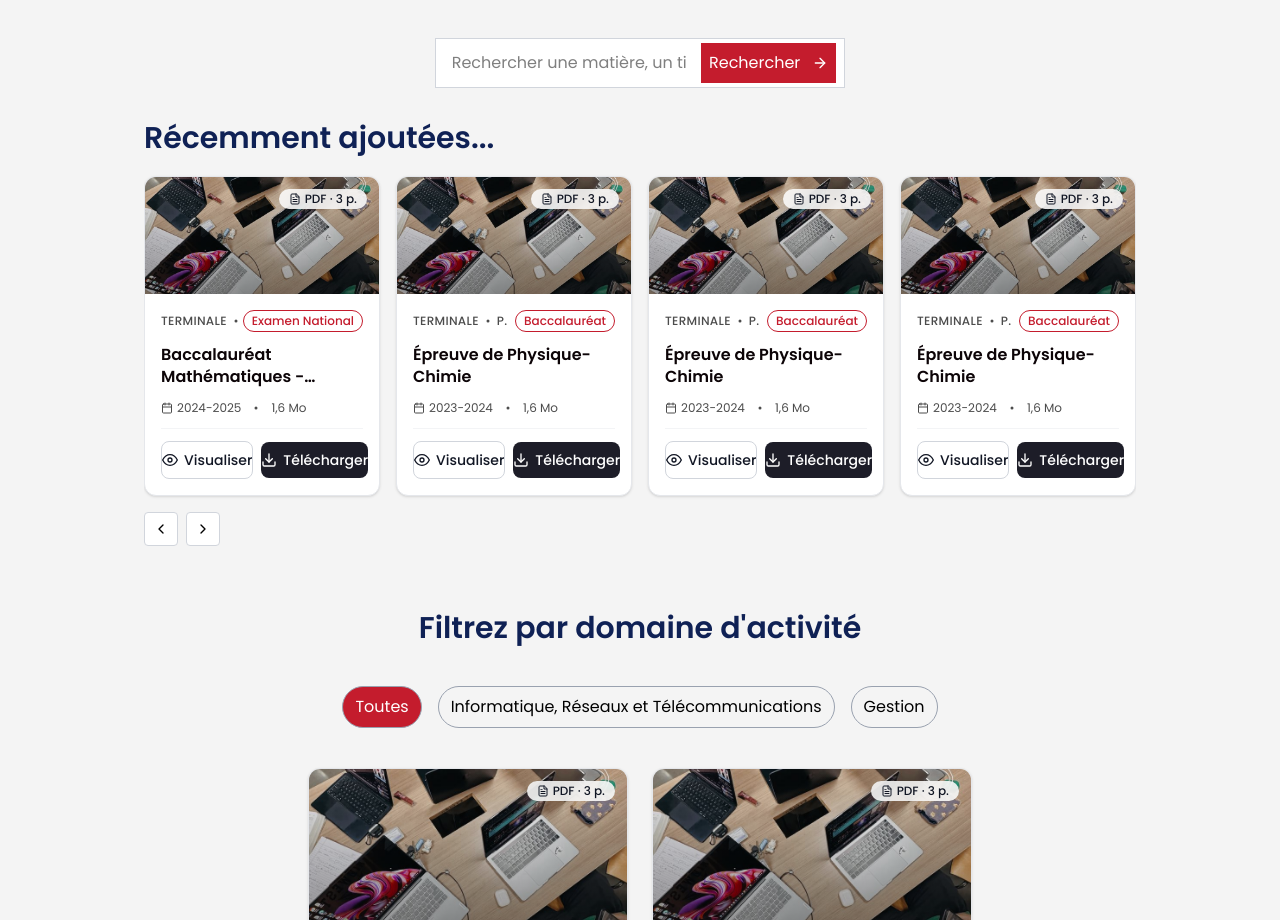
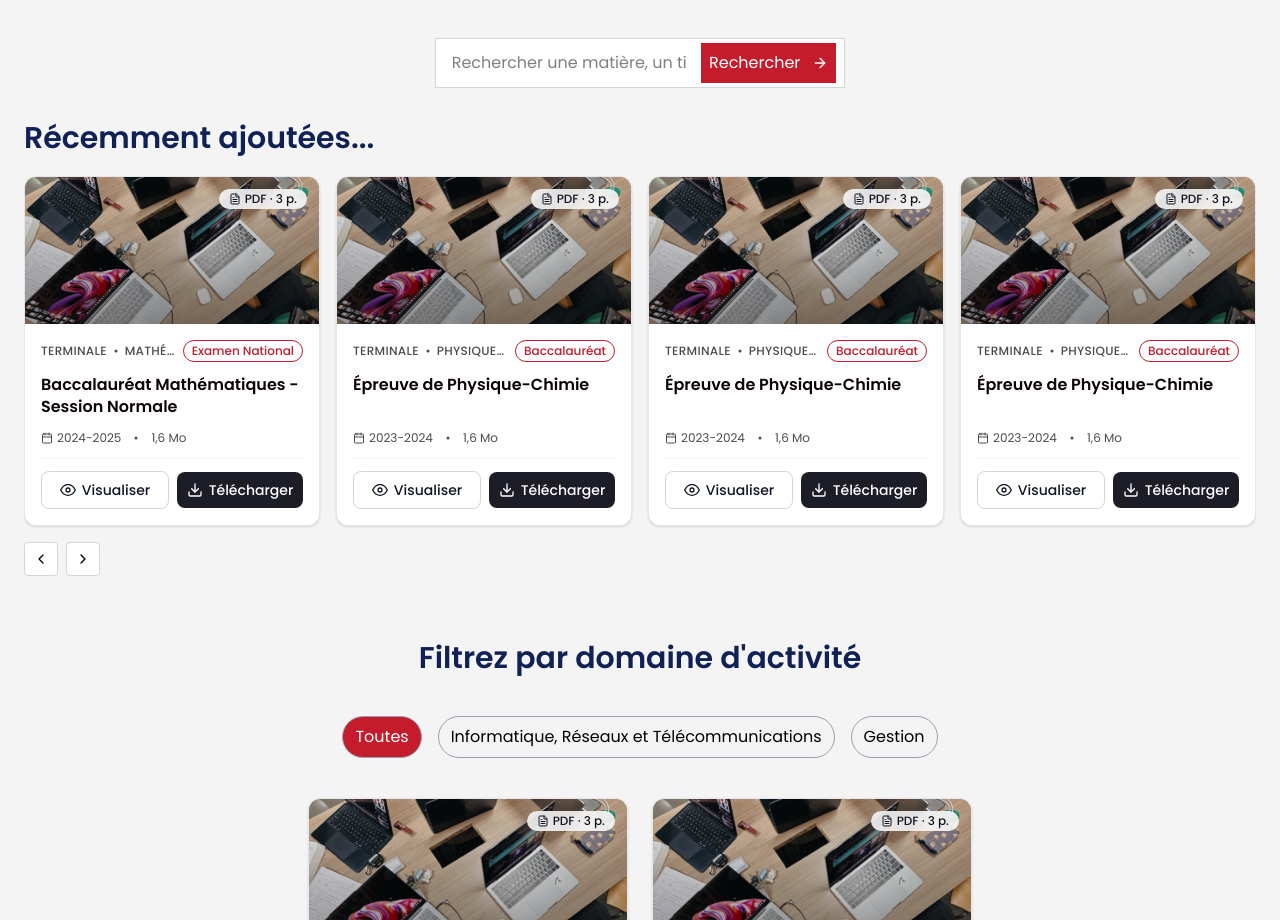
Before and after one commit to kaizen-squad/esgis-epreuves, a Next.js app: page / in a window 1280 px wide. Shown: the part 1480-2400 px from the top of the page. Built offline with nearby package versions, Linux system fonts and the light colour scheme.

Commit message:
refactor(accueil): changed the global container behavior to center element in desktop version

```diff
--- a/src/app/(public)/accueil/components/RecentlyAdded.tsx
+++ b/src/app/(public)/accueil/components/RecentlyAdded.tsx
@@ -6,7 +6,7 @@ import { epreuvesMock } from "../../constants/epreuve.constants";
 
 const RecentlyAdded = () => {
   return (
-    <div className="mb-16 lg:px-30">
+    <div className="mx-auto mb-16 max-w-7xl">
       <h3 className="text-text-secondary mb-1 text-3xl font-semibold">
         Récemment ajoutées...
       </h3>
--- a/src/components/ui/Slider.tsx
+++ b/src/components/ui/Slider.tsx
@@ -15,7 +15,7 @@ const Slider = ({ children }: { children: React.ReactNode }) => {
   };
 
   return (
-    <div className="relative mx-auto max-w-7xl">
+    <div className="relative mx-auto w-full">
       <div
         className="flex snap-x snap-mandatory gap-4 overflow-x-hidden py-4"
         ref={containerRef}
```
